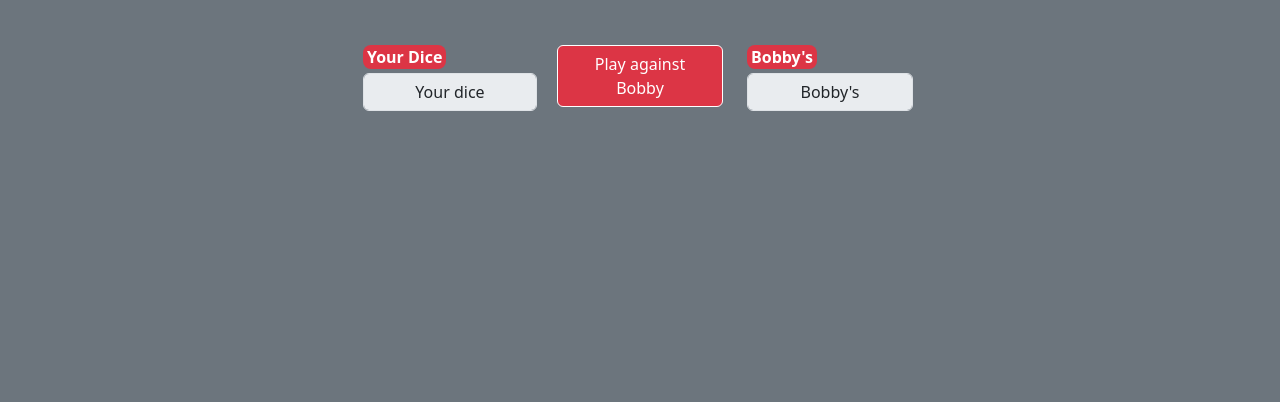
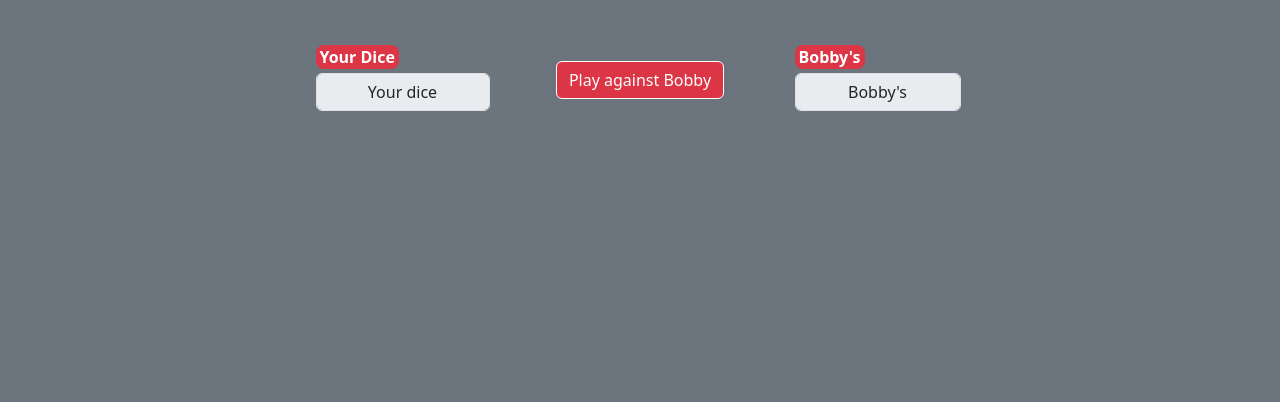
Before and after one commit to MarcoGotti/js-mail-dadi, a plain HTML site: page index.html in a window 1280 px wide. Shown: the part 398-800 px from the top of the page. Drawn offline with nearby package versions, Linux system fonts and the light colour scheme.

Commit message:
fix more head commit

```diff
--- a/index.html
+++ b/index.html
@@ -34,7 +34,7 @@
                 <!-- Perchè non riesco mai ad usare ms-auto o mx-auto??? Dove sbaglio??-->
                 <input id="userDice" class="form-control text-center" type="text" value="Your dice" aria-label="Disabled input example" disabled readonly>
             </div>
-            <div class="col-2 text-center ">
+            <div class="col-3 text-center pt-3">
                 <button type="button" id="buttonDice" class="btn btn-danger border border-white">Play against Bobby</button>
             </div>
             <div class="col-2">
```
